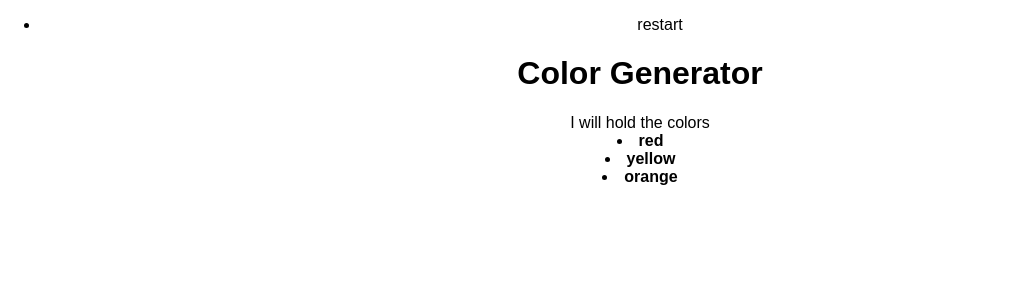
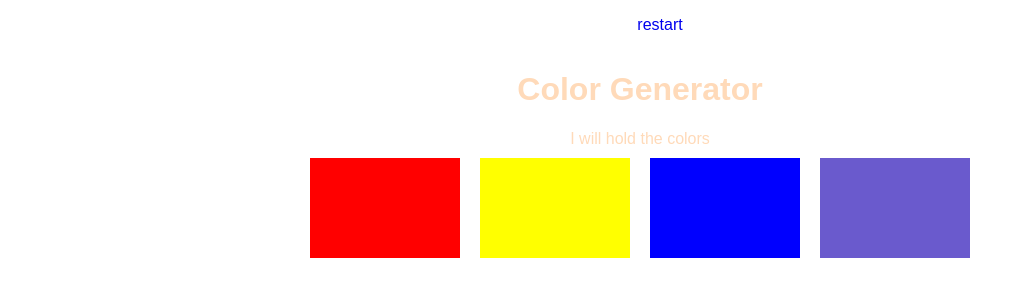
Before and after one commit to thinkful-ei20/tammy-dameon-color-palette-generator, a React app: page / in a window 1280 px wide. Shown: the whole page, without its empty margins (0-1009 px from the left). Built offline with nearby package versions, Linux system fonts and the light colour scheme.

Commit message:
wired and functional

```diff
--- a/src/componets/App.js
+++ b/src/componets/App.js
@@ -4,22 +4,41 @@ import Navbar from './Navbar';
 import ColorList from './ColorList';
 
 
+const NEW_COLORS = ['purple', 'orange', 'green','pink','lightblue',
+'brown', 'black'];
+
 export default class App extends React.Component {
   constructor(props) {
     super(props);
       this.state = {
-        colors: ['red', 'yellow','orange']
+        colors: ['red', 'yellow','blue', 'slateblue']
+
+
       }
-    }
+      this.handleClick= this.handleClick.bind(this);
+
+      }
+
+      handleClick(index){
+        let randomIndexNumber = Math.floor(Math.random()*7);
+        console.log('index',index);
+        let colors = this.state.colors;
+        colors[index] = NEW_COLORS[randomIndexNumber];
+        this.setState({colors})
+      }
+
+
   render() {
 
+
     return (
+      console.log(this.state.colors),
       <div className="App">
         <Navbar />
         <h1>
           Color Generator
         </h1>
-        <ColorList colors={this.state.colors} />
+        <ColorList  colors={this.state.colors} onClick={this.handleClick}/>
       </div>
     );
   }
--- a/src/componets/Color.css
+++ b/src/componets/Color.css
@@ -1,5 +1,10 @@
-color {
-
-
+.color {
+  box-sizing: border-box;
+  display: inline-flex;
+  width: 15%; /* Or whatever */ /* Or whatever */
+  height: 100px;
+  margin: 10px;
+  text-align: center;
+  padding: 2px;
 
 }
--- a/src/componets/Color.js
+++ b/src/componets/Color.js
@@ -1,9 +1,12 @@
 import React from 'react';
+import './Color.css';
+export default function Color(props){
 
-export default function Color(props){
   const colors = props.colors.map((color,index) =>
-      <li key={index}>
-        <strong>{color}</strong>
+      <li key={index} index={index}
+        className="color"
+        onClick={() => props.onClick(index)}
+        style={{backgroundColor: color}}>
       </li>
   )
 
--- a/src/componets/ColorList.css
+++ b/src/componets/ColorList.css
@@ -3,6 +3,11 @@
     padding-left: 20px;
     padding-right: 20px;
     margin: 0 auto;
-    background-color: red;
+
 
 }
+
+ul {
+  display: inline-flex;
+
+}
--- a/src/componets/ColorList.js
+++ b/src/componets/ColorList.js
@@ -1,12 +1,13 @@
 import React from 'react';
 import Color from './Color';
+import './ColorList.css';
 
 export default function ColorList(props){
+  return(
 
-  return(
     <div className="color-list-container">
       I will hold the colors
-      <Color colors={props.colors}/>
+      <Color colors={props.colors} onClick={props.onClick} />
     </div>
   )
 }
--- a/src/componets/Navbar.js
+++ b/src/componets/Navbar.js
@@ -1,5 +1,3 @@
-'use strict'
-
 import React from 'react';
 
 export default function NavBar(){
@@ -7,8 +5,8 @@ export default function NavBar(){
     <nav>
       <ul className="control-menu">
         <li>
-          <a className="restart">
-          restart
+          <a className="restart" href="http://localhost:3000/">
+           restart
           </a>
         </li>
       </ul>
--- a/src/index.css
+++ b/src/index.css
@@ -2,4 +2,18 @@ body {
   margin: 0;
   padding: 0;
   font-family: sans-serif;
+  color: peachpuff
 }
+
+ul{
+  list-style: none;
+}
+
+li{
+  list-style: none;
+}
+
+a {
+  text-decoration: none;
+
+}
```
